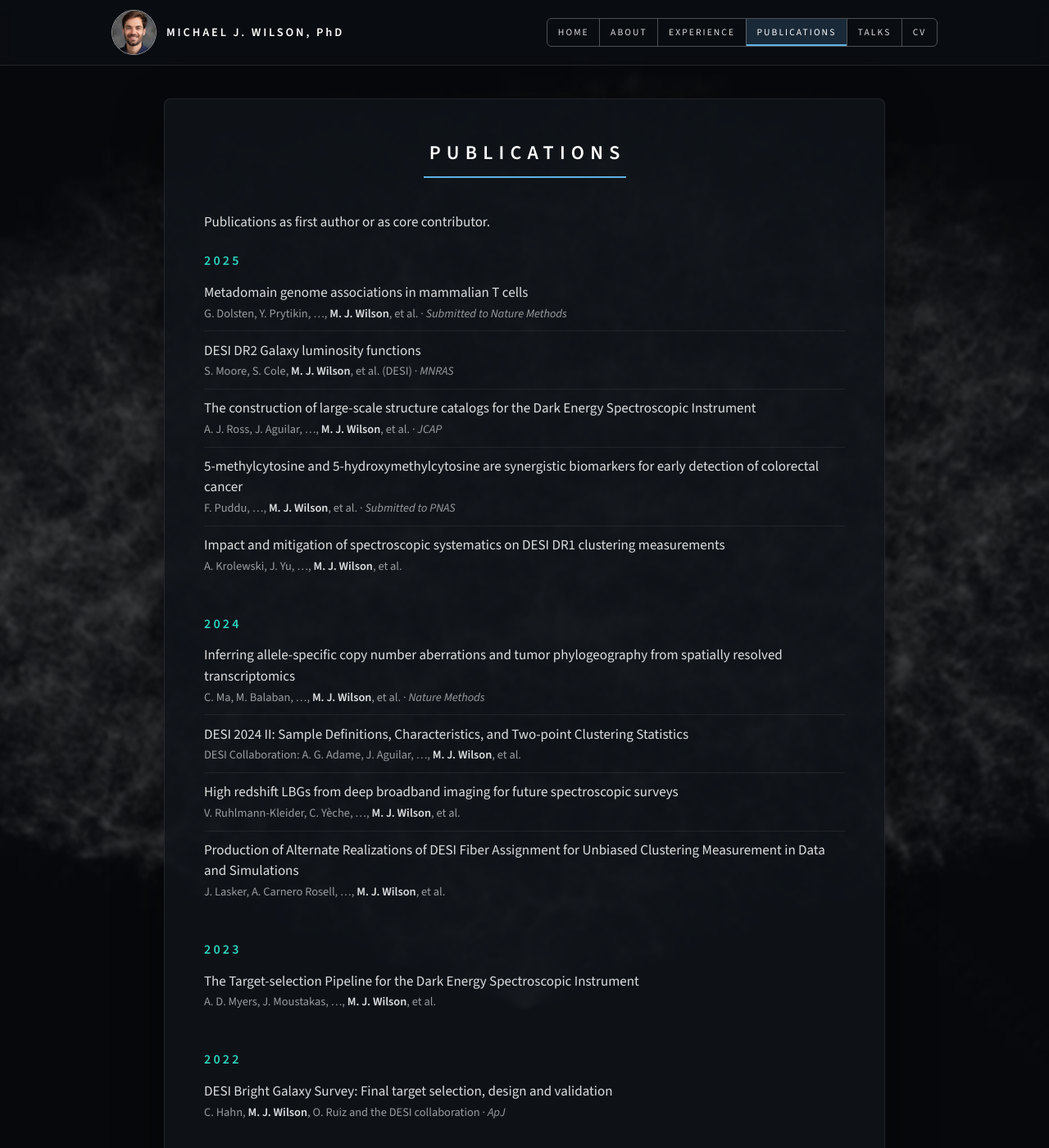
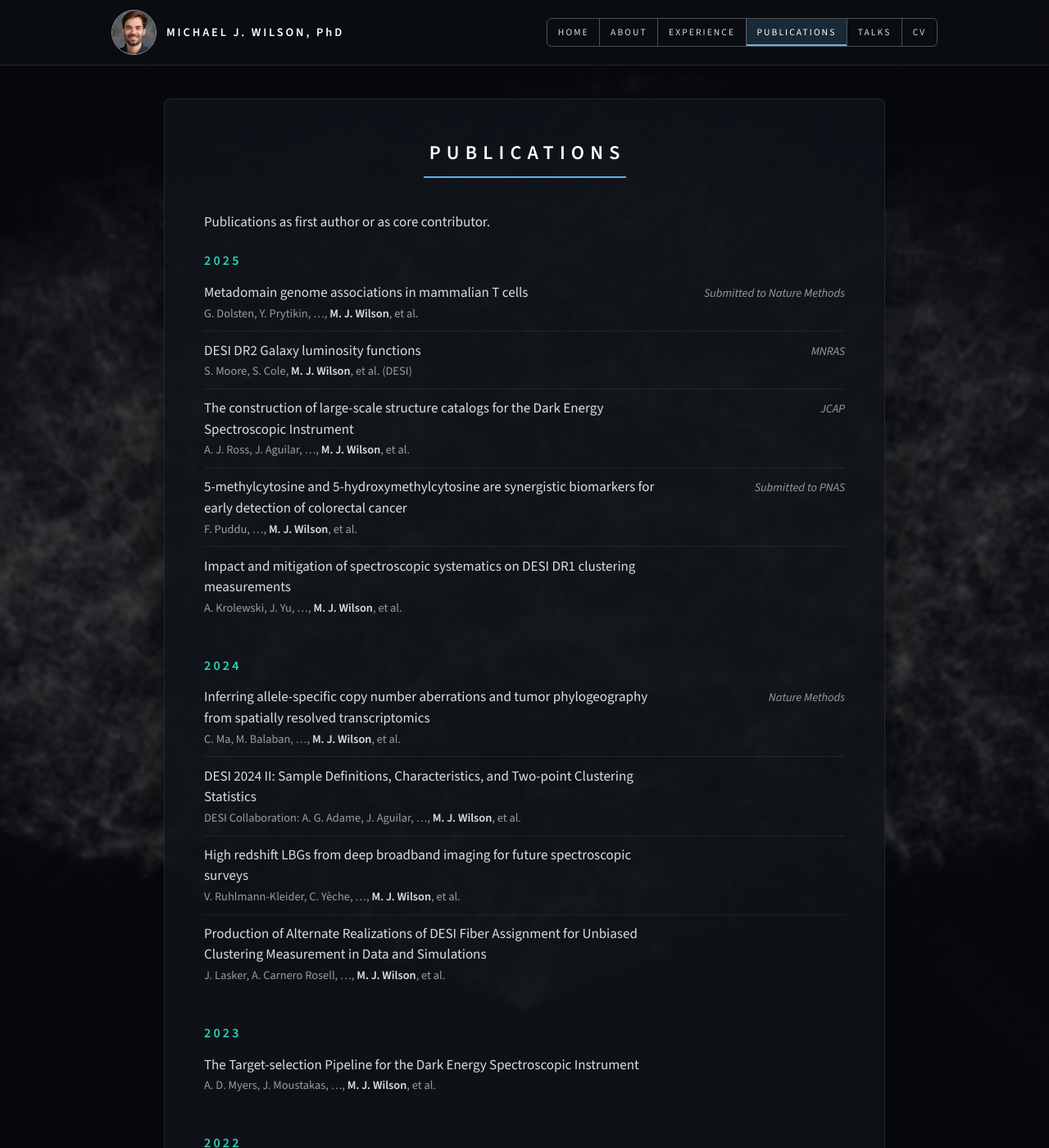
Before and after one commit to michaelJwilson/michaelJwilson.github.io, a Jekyll site: the page built from publications.md, in a window 1280 px wide and 1400 px high. Shown: the whole window at 82% size. Built offline with Jekyll 4.4.1, drawn with Linux system fonts in a browser that asks for light colours; some of the changed text lies outside the part shown.

Commit message:
Publications: journal in its own right-hand column
Co-Authored-By: Claude Opus 5.5 <noreply@anthropic.com>
Claude-Session: https://claude.ai/code/session_01SiHqF3nmdqJf51uy6f9hsB

```diff
--- a/assets/css/site.css
+++ b/assets/css/site.css
@@ -204,12 +204,14 @@ body.inner.scene-page .backdrop { filter: brightness(.08) blur(2px); }
 
 /* Publications: grouped by year, rows like the talks tables */
 .pub-list { list-style: none; padding: 0; margin: 0; }
-.pub-list li { padding: .6em 0; border-bottom: 1px solid rgba(255, 255, 255, .07); }
+.pub-list li { display: flex; gap: 1.2em; align-items: baseline; padding: .6em 0; border-bottom: 1px solid rgba(255, 255, 255, .07); }
+.pub-main { flex: 1; min-width: 0; }
 .pub-list li:last-child { border-bottom: 0; }
 .pub-title { color: var(--text); line-height: 1.5; }
 .pub-title a { color: var(--text); }
 .pub-title a:hover { color: #fff; }
 .pub-meta { color: var(--muted); font-size: .9rem; line-height: 1.5; margin-top: .15em; }
 .pub-meta strong { color: var(--text); font-weight: 600; }
-.pub-venue { font-style: italic; }
+.pub-venue { flex: none; width: 24%; color: var(--muted); font-size: .9rem; font-style: italic; text-align: right; }
+@media (max-width: 700px) { .pub-list li { display: block; } .pub-venue { width: auto; text-align: left; margin-top: .15em; } }
 .buttons.center { text-align: center; }
--- a/publications.md
+++ b/publications.md
@@ -14,8 +14,11 @@ Publications as first author or as core contributor.
 <ul class="pub-list">
 {%- for p in pubs %}{% assign py = p.year | append: "" %}{% if py == y %}
   <li>
-    <div class="pub-title">{% if p.url %}<a href="{{ p.url }}">{{ p.title }}</a>{% else %}{{ p.title }}{% endif %}</div>
-    <div class="pub-meta">{{ p.authors | replace: "M. J. Wilson", "<strong>M. J. Wilson</strong>" }}{% if p.venue %} · <span class="pub-venue">{{ p.venue }}</span>{% endif %}</div>
+    <div class="pub-main">
+      <div class="pub-title">{% if p.url %}<a href="{{ p.url }}">{{ p.title }}</a>{% else %}{{ p.title }}{% endif %}</div>
+      <div class="pub-meta">{{ p.authors | replace: "M. J. Wilson", "<strong>M. J. Wilson</strong>" }}</div>
+    </div>
+    <div class="pub-venue">{{ p.venue }}</div>
   </li>
 {%- endif %}{% endfor %}
 </ul>
```
